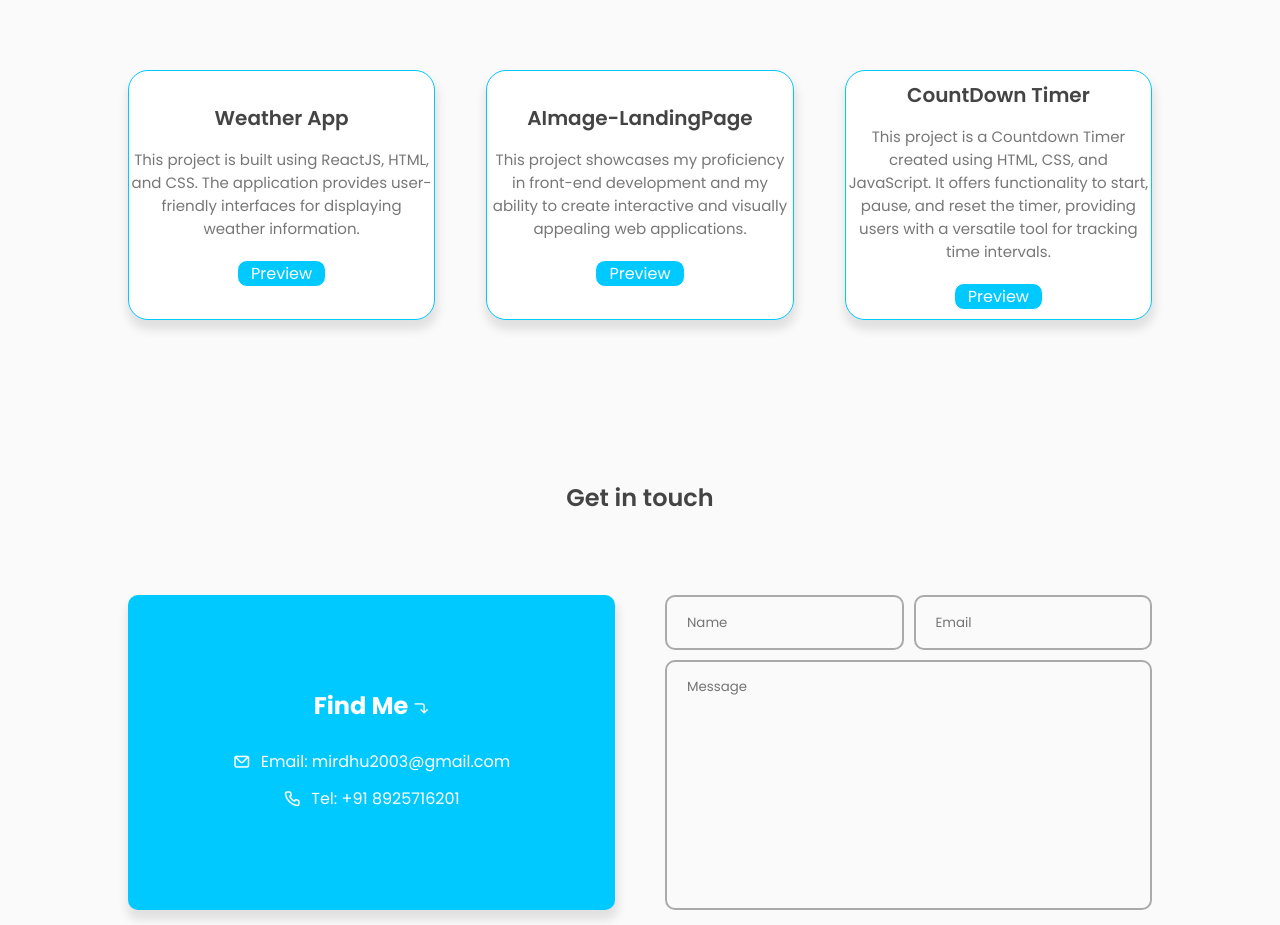
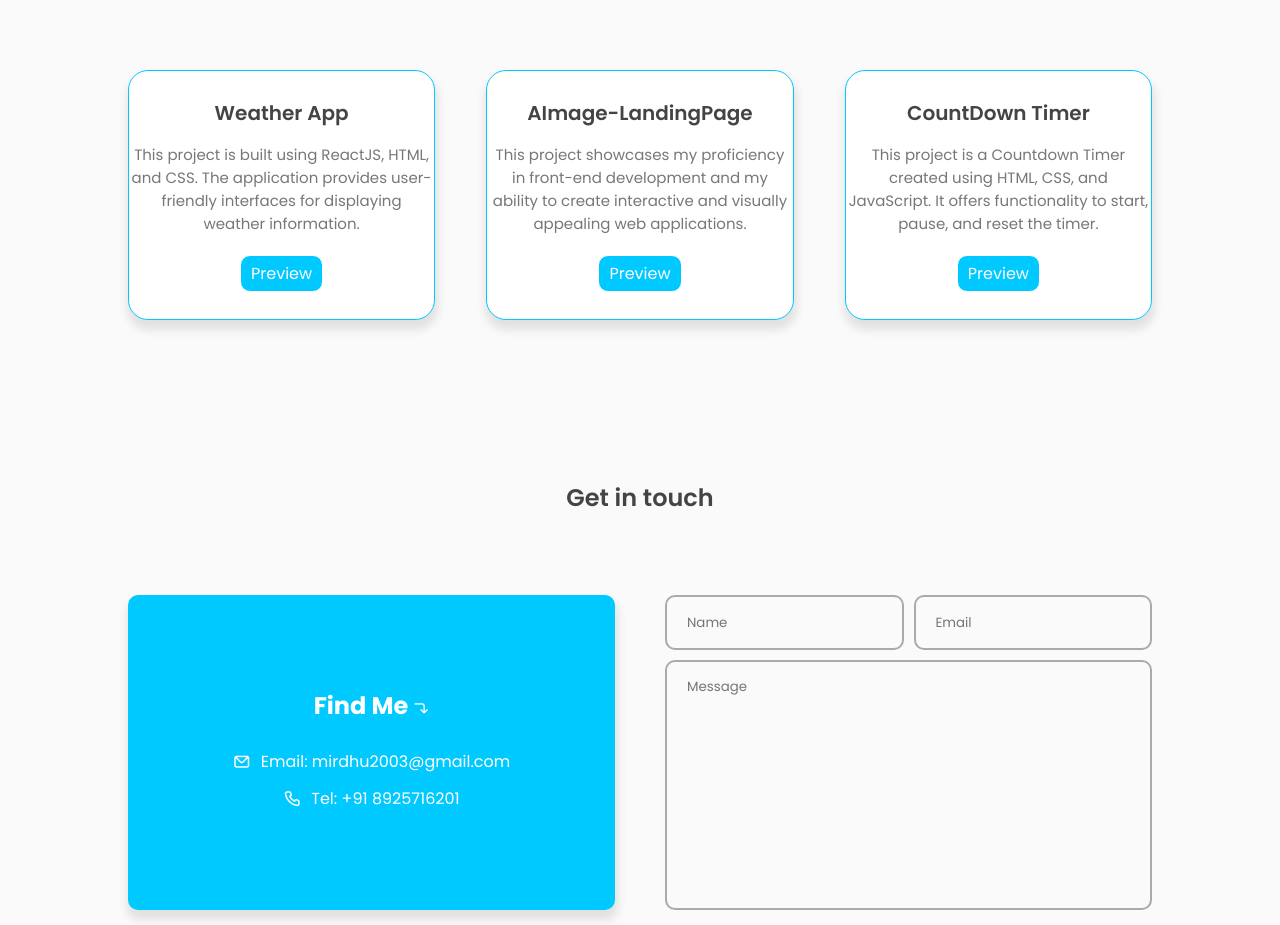
Before and after one commit to MirdhullaRamachandran/Portfolio, a plain HTML site: page index.html in a window 1280 px wide. Shown: the part 1460-2385 px from the top of the page. Drawn offline with nearby package versions, Linux system fonts and the light colour scheme.

Commit message:
button-changed

```diff
--- a/index.html
+++ b/index.html
@@ -183,7 +183,7 @@
                     <div class="project-box">
                         <!-- <i class="uil uil-award"></i> -->
                         <h3>CountDown Timer</h3>
-                        <label>This project is a Countdown Timer created using HTML, CSS, and JavaScript. It offers functionality to start, pause, and reset the timer, providing users with a versatile tool for tracking time intervals.</label>
+                        <label>This project is a Countdown Timer created using HTML, CSS, and JavaScript. It offers functionality to start, pause, and reset the timer.</label>
                         <a href="https://count-downt-imer.netlify.app/" class="href-tag">
                             <button class="preview-btn">
                                 Preview
--- a/main.css
+++ b/main.css
@@ -393,8 +393,8 @@ h3{
     color: white;
     border: 1px solid white;
     border-radius: 10px;
-    width:7vw;
     font-size:medium;
+    padding: 5px 10px;
 }
 
 .preview-btn:hover{
```
